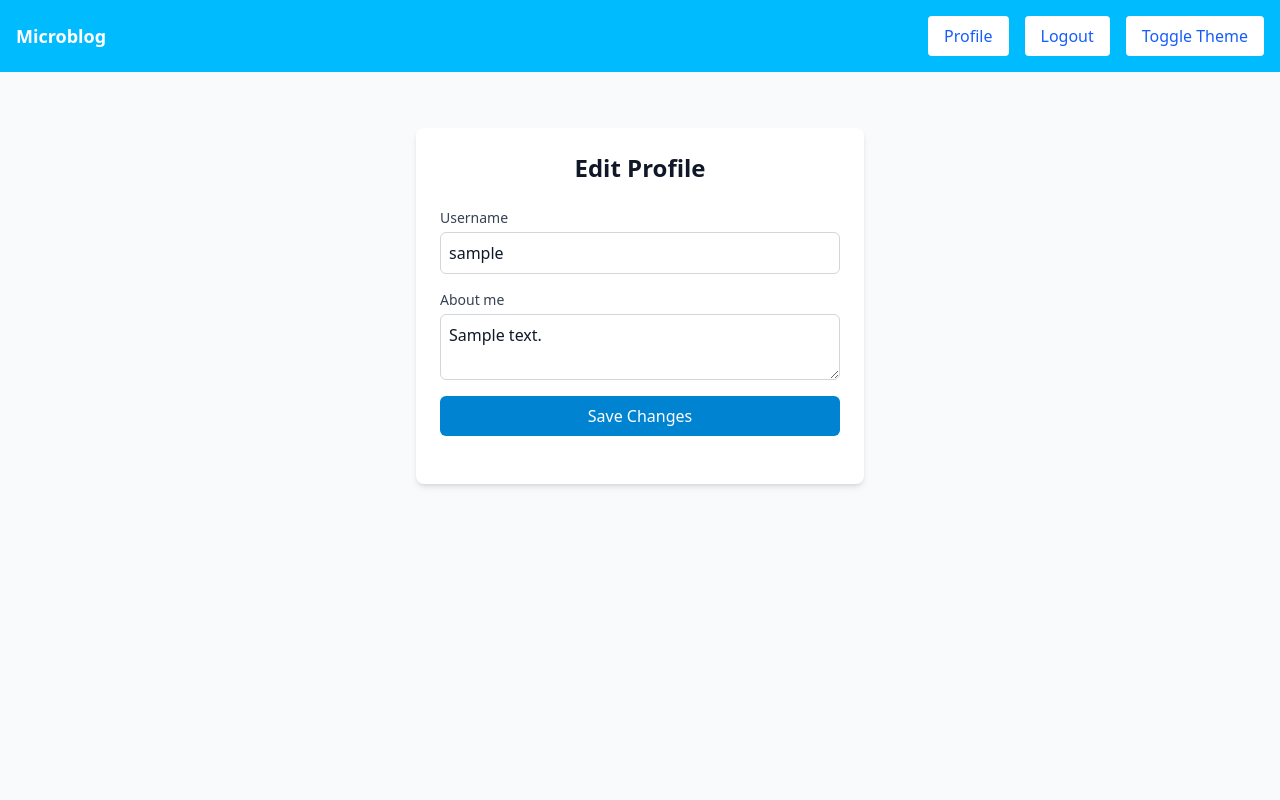
After one commit to WaspZV/MyBlog, a Flask app: page /edit_profile in a window 1280 px wide. The commit adds this page. Run offline with Flask 3, Linux system fonts and the light colour scheme; a user stored in the database is signed in; tables that the repository leaves empty hold one stand-in row (values such as "Sample post").

```diff
--- a/app/__init__.py
+++ b/app/__init__.py
@@ -10,4 +10,4 @@ login.login_view = 'login'
 app.config.from_object(Config)
 db = SQLAlchemy(app)
 migrate = Migrate(app, db)
-from app import routes, models
+from app import routes, models, errors
--- a/app/forms.py
+++ b/app/forms.py
@@ -1,9 +1,11 @@
 from flask_wtf import FlaskForm
-from wtforms import StringField, PasswordField, BooleanField, SubmitField
-from wtforms.validators import ValidationError, DataRequired, Email, EqualTo
+from wtforms import StringField, PasswordField, BooleanField, SubmitField, TextAreaField
+from wtforms.validators import ValidationError, DataRequired, Email, EqualTo, Length
 import sqlalchemy as sa
 from app import db
 from app.models import User
+
+
 
 class RegistrationForm(FlaskForm):
     username = StringField('Username', validators=[DataRequired()])
@@ -30,3 +32,8 @@ class LoginForm(FlaskForm):
   password = PasswordField('Password', validators=[DataRequired()])
   remember_me = BooleanField('Remember Me')
   submit = SubmitField('Sign In')
+
+class EditProfileForm(FlaskForm):
+    username = StringField('Username', validators=[DataRequired()])
+    about_me = TextAreaField('About me', validators=[Length(min=0, max=140)])
+    submit = SubmitField('Submit')
--- a/app/routes.py
+++ b/app/routes.py
@@ -1,12 +1,17 @@
+import locale
+
 from app import app
 from flask import render_template, flash, redirect, url_for
 from flask_login import current_user, login_user, logout_user
 from flask_login import login_required
 from flask import request
 from urllib.parse import urlsplit
+from datetime import datetime, timezone
+from app.forms import EditProfileForm
+
 
 import sqlalchemy as sa
-from app.forms import LoginForm, RegistrationForm
+from app.forms import LoginForm, RegistrationForm, EditProfileForm
 from app import db
 from app.models import User
 
@@ -67,9 +72,37 @@ def register():
 @app.route('/user/<username>')
 @login_required
 def user(username):
+    locale.setlocale(locale.LC_ALL, "ru_RU.UTF-8")
     user = db.first_or_404(sa.select(User).where(User.username == username))
     posts = [
         {'author': user, 'body': 'Test post #1'},
-        {'author': user, 'body': 'Test post #2'}
+        {'author': user, 'body': 'Test post #2'},
+        {'author': user, 'body': 'Test post #3'},
+        {'author': user, 'body': 'Test post #4'},
+        {'author': user, 'body': 'Test post #5'}
     ]
-    return render_template('user.html', user=user, posts=posts)
+    formatted_last_seen = user.last_seen.strftime("%d.%m.%Y, %H:%M")
+    return render_template('user.html', user=user, posts=posts, last_seen=formatted_last_seen)
+
+
+@app.before_request
+def before_request():
+    if current_user.is_authenticated:
+        current_user.last_seen = datetime.now(timezone.utc)
+        db.session.commit()
+
+@app.route('/edit_profile', methods=['GET', 'POST'])
+@login_required
+def edit_profile():
+    form = EditProfileForm()
+    if form.validate_on_submit():
+        current_user.username = form.username.data
+        current_user.about_me = form.about_me.data
+        db.session.commit()
+        flash('Your changes have been saved.')
+        return redirect(url_for('edit_profile'))
+    elif request.method == 'GET':
+        form.username.data = current_user.username
+        form.about_me.data = current_user.about_me
+    return render_template('edit_profile.html', title='Edit Profile',
+                           form=form)
--- a/app/templates/base.html
+++ b/app/templates/base.html
@@ -17,6 +17,8 @@
          <div class="flex space-x-4">
                 {% if current_user.is_anonymous %}
                     <a href="{{ url_for('login') }}" class="px-4 py-2 bg-white text-blue-600 rounded hover:bg-blue-200">Login</a>
+                    <a href="{{ url_for('register') }}" class="px-4 py-2 bg-white text-blue-600 rounded hover:bg-blue-200">Register</a>
+
                 {% else %}
                     <a href="{{ url_for('user', username=current_user.username) }}" class="px-4 py-2 bg-white text-blue-600 rounded hover:bg-blue-200">Profile</a>
                     <a href="{{ url_for('logout') }}" class="px-4 py-2 bg-white text-blue-600 rounded hover:bg-blue-200">Logout</a>
--- /dev/null
+++ b/app/templates/edit_profile.html
@@ -0,0 +1,35 @@
+{% extends "base.html" %}
+
+{% block content %}
+    <div class="flex justify-center mt-10">
+        <div class="w-full max-w-md bg-white dark:bg-gray-800 p-6 rounded-lg shadow-md">
+            <h1 class="text-2xl font-semibold mb-6 text-center text-gray-900 dark:text-gray-100">Edit Profile</h1>
+
+            <form action="" method="post">
+                {{ form.hidden_tag() }}
+
+                <div class="mb-4">
+                    {{ form.username.label(class="block text-sm font-medium text-gray-700 dark:text-gray-300") }}
+                    {{ form.username(class="mt-1 block w-full p-2 border border-gray-300 dark:border-gray-600 bg-white dark:bg-gray-700 rounded-md focus:outline-none focus:ring-2 focus:ring-blue-500") }}
+                    {% for error in form.username.errors %}
+                        <p class="text-sm text-red-500">{{ error }}</p>
+                    {% endfor %}
+                </div>
+
+                <div class="mb-4">
+                    {{ form.about_me.label(class="block text-sm font-medium text-gray-700 dark:text-gray-300") }}
+                    {{ form.about_me(class="mt-1 block w-full p-2 border border-gray-300 dark:border-gray-600 bg-white dark:bg-gray-700 rounded-md focus:outline-none focus:ring-2 focus:ring-blue-500") }}
+                    {% for error in form.about_me.errors %}
+                        <p class="text-sm text-red-500">{{ error }}</p>
+                    {% endfor %}
+                </div>
+
+                <div class="mb-6">
+                    <button type="submit" class="w-full bg-sky-600 text-white p-2 rounded-md hover:bg-sky-700 dark:bg-sky-800 dark:hover:bg-sky-700">
+                        Save Changes
+                    </button>
+                </div>
+            </form>
+        </div>
+    </div>
+{% endblock %}
```
Also changed, not shown: app/errors.py (added, +11 -0 lines), app/templates/404.html (added, +15 -0 lines), app/templates/500.html (added, +15 -0 lines), app/templates/_post.html (+13 -6 lines), app/templates/user.html (+32 -10 lines), config.py (+7 -0 lines), app.db.
